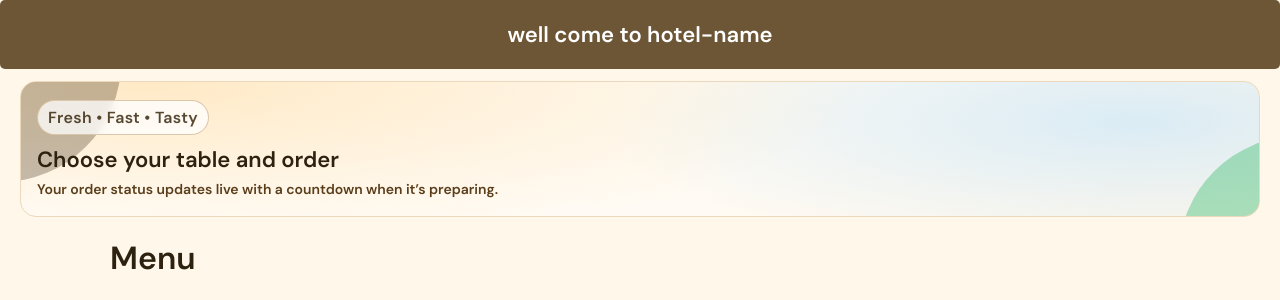
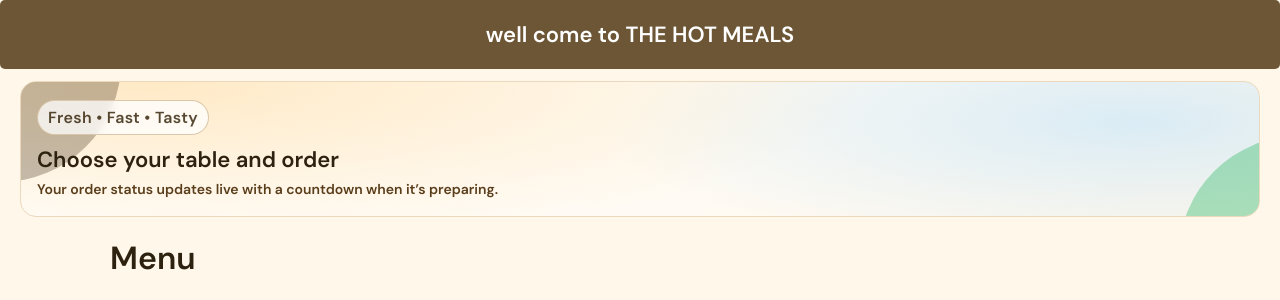
Before and after one commit to puneet-000/hotel-manage, a Flask app: page /customer in a window 1280 px wide. Shown: the top 300 px of the page. Run offline with Flask 3, Linux system fonts and the light colour scheme; data comes from the database, SQL or seed files in the repository; data that the repository does not hold is empty.

Commit message:
Update hotel name in customer HTML template
CHANNGES

```diff
--- a/templates/customer.html
+++ b/templates/customer.html
@@ -14,7 +14,7 @@
   <div>
 
     <header class="headder">
-      <h1>well come to hotel-name</h1>
+      <h1>well come to THE HOT MEALS</h1>
     </header>
 
     <section class="hero-banner" aria-label="Hotel welcome banner">
```
